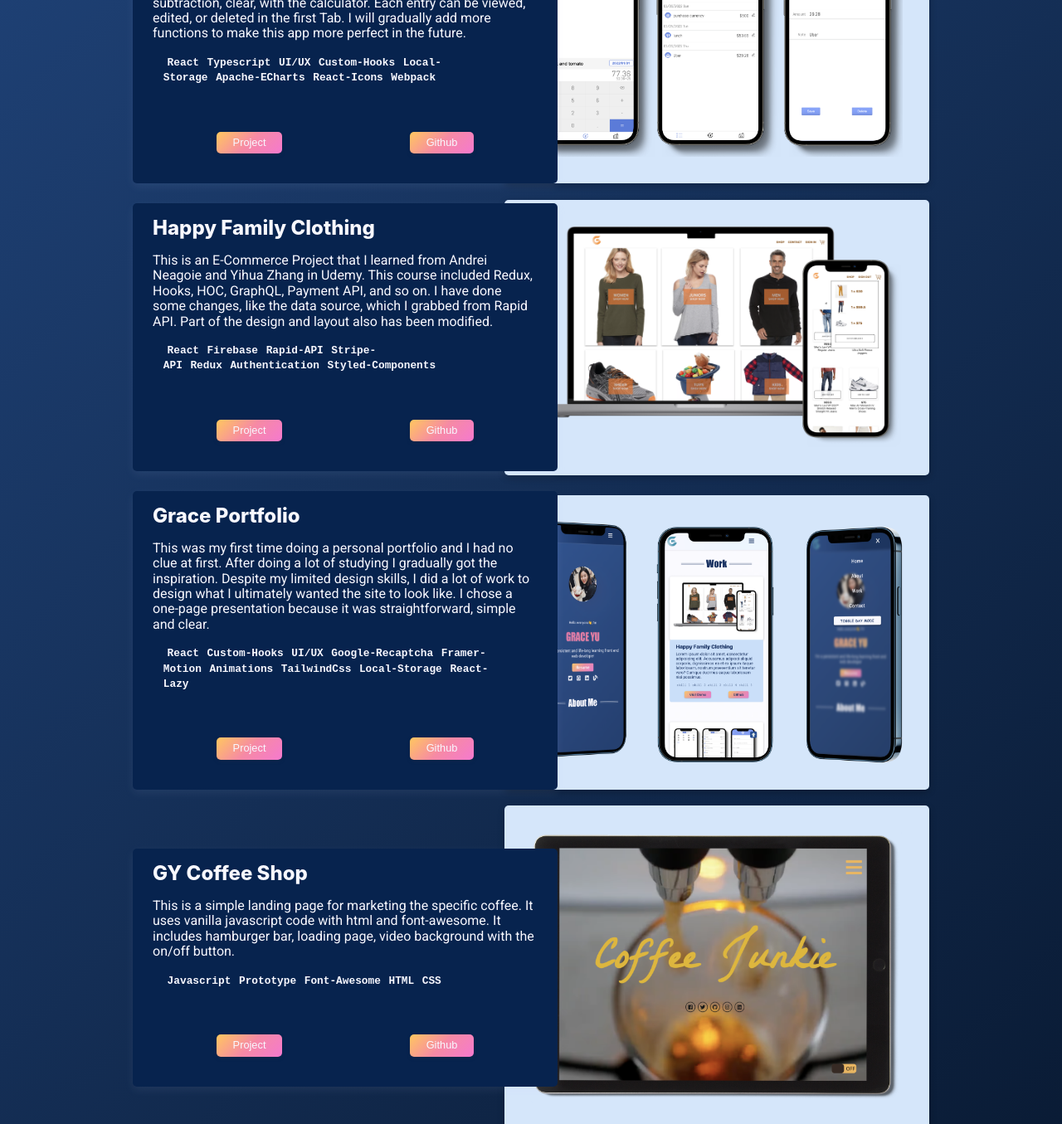
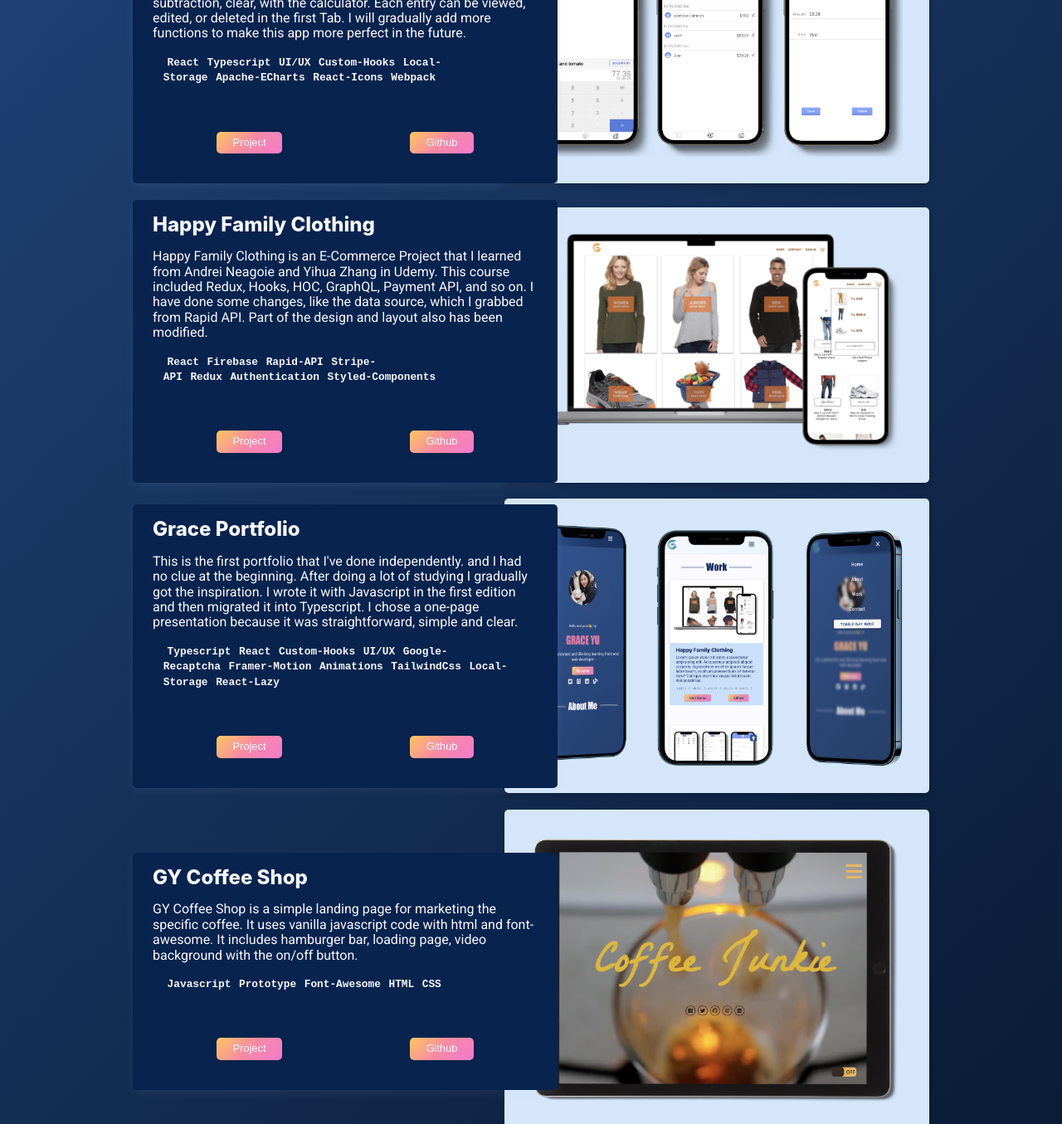
Before and after one commit to Yueran-Yu/ts-my-portfolio, a React (Create React App) app: page / in a window 1280 px wide. Shown: the part 1490-2845 px from the top of the page at 83% size. Built offline with nearby package versions, Linux system fonts and the light colour scheme.

Commit message:
update the sitekey

```diff
--- a/src/components/Contact/Contact.tsx
+++ b/src/components/Contact/Contact.tsx
@@ -109,7 +109,7 @@ const Contact: FC = (): JSX.Element => {
 					<div>
 						<ReCAPTCHA
 							type="image"
-							sitekey="6LcR92YeAAAAAJ5fYqy4wg6RSM1fjAdmYFi2okdO"
+							sitekey="6LfrFtUfAAAAAHDtRI_KRnDmKKVC7rVQNENpX9io"
 							onChange={ReCAPTCHAChange}
 						/>
 						<p>{message}</p>
--- a/src/data/data.tsx
+++ b/src/data/data.tsx
@@ -18,7 +18,7 @@ export const PROJECTS_DATA = [
   {
     id: 2,
     title: 'Happy Family Clothing',
-    content: 'This is an E-Commerce Project that I learned from Andrei Neagoie and Yihua Zhang in Udemy. This course included Redux, Hooks, HOC, GraphQL,  Payment API, and so on. I have done some changes, like the data source, which I grabbed from Rapid API. Part of the design and layout also has been modified. ',
+    content: 'Happy Family Clothing is an E-Commerce Project that I learned from Andrei Neagoie and Yihua Zhang in Udemy. This course included Redux, Hooks, HOC, GraphQL,  Payment API, and so on. I have done some changes, like the data source, which I grabbed from Rapid API. Part of the design and layout also has been modified. ',
     projectUrl: 'https://happy-family-clothing.netlify.app/',
     githubUrl: 'https://github.com/Yueran-Yu/happy-family-clothing-dev',
     skills: ['React', 'Firebase', 'Rapid-API', 'Stripe-API', 'Redux', 'Authentication', 'Styled-Components'],
@@ -28,17 +28,17 @@ export const PROJECTS_DATA = [
   {
     id: 3,
     title: 'Grace Portfolio',
-    content: 'This was my first time doing a personal portfolio and I had no clue at first. After doing a lot of studying I gradually got the inspiration. Despite my limited design skills, I did a lot of work to design what I ultimately wanted the site to look like. I chose a one-page presentation because it was straightforward, simple and clear.',
+    content: "This is the first portfolio that I've done independently. and I had no clue at the beginning. After doing a lot of studying I gradually got the inspiration. I wrote it with Javascript in the first edition and then migrated it into Typescript. I chose a one-page presentation because it was straightforward, simple and clear.",
     projectUrl: 'https://grace-yu-portfolio.netlify.app/',
     githubUrl: 'https://github.com/Yueran-Yu/grace-yu-portfolio',
-    skills: ['React', 'Custom-Hooks', 'UI/UX', 'Google-Recaptcha', 'Framer-Motion', 'Animations', 'TailwindCss', 'Local-Storage', 'React-Lazy'],
+    skills: ['Typescript','React', 'Custom-Hooks', 'UI/UX', 'Google-Recaptcha', 'Framer-Motion', 'Animations', 'TailwindCss', 'Local-Storage', 'React-Lazy'],
     img: myPortfolio,
     alt: 'Grace Portfolio'
   },
   {
     id: 4,
     title: 'GY Coffee Shop',
-    content: 'This is a simple landing page for marketing the specific coffee. It uses vanilla javascript code with html and font-awesome. It includes hamburger bar, loading page, video background with the on/off button.',
+    content: 'GY Coffee Shop is a simple landing page for marketing the specific coffee. It uses vanilla javascript code with html and font-awesome. It includes hamburger bar, loading page, video background with the on/off button.',
     projectUrl: 'https://gy-coffee-shop.netlify.app/',
     githubUrl: 'https://github.com/Yueran-Yu/coffee-shop',
     skills: ['Javascript', 'Prototype', 'Font-Awesome','HTML', 'CSS'],
```
